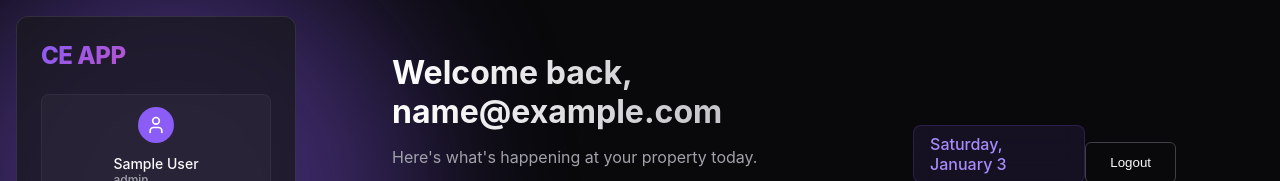
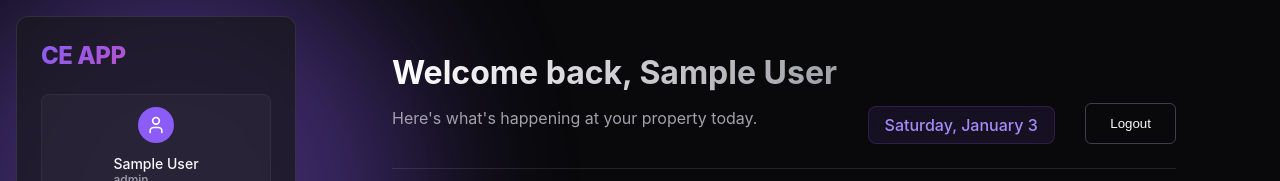
Before and after one commit to sabulikete/ce_prototype, a React (Vite) app in the folder client/: page /dashboard in a window 1280 px wide. Shown: the top 181 px of the page. Built offline with nearby package versions, Linux system fonts and the light colour scheme; no server answers; sample sign-in values are in the browser's storage.

Commit message:
addressed review poiunts

```diff
--- a/client/src/pages/Admin/AdminUsers.tsx
+++ b/client/src/pages/Admin/AdminUsers.tsx
@@ -6,7 +6,7 @@ import './AdminUsers.css';
 interface UserData {
   id: number;
   email: string;
-  name: string;
+  // name: string; // Removed as it's not in the Prisma schema
   role: 'ADMIN' | 'STAFF' | 'MEMBER';
   status: 'ACTIVE' | 'INACTIVE' | 'SUSPENDED';
   created_at: string;
@@ -48,6 +48,7 @@ const AdminUsers: React.FC = () => {
     e.preventDefault();
     setSending(true);
     try {
+      // Name is not stored in User model, but might be used for email or other purposes in invite
       const res = await createInvite(inviteData.email, inviteData.role, inviteData.name);
       setGeneratedLink(res.inviteLink);
       // Optionally reload users if the invite creates a placeholder user, but usually it doesn't until accepted
@@ -130,7 +131,8 @@ const AdminUsers: React.FC = () => {
                         <User size={16} />
                       </div>
                       <div className="user-info">
-                        <span className="user-name">{user.name}</span>
+                        {/* Name is not in schema, using email part as display name */}
+                        <span className="user-name">{user.email.split('@')[0]}</span>
                         <span className="user-email">{user.email}</span>
                       </div>
                     </div>
--- a/client/src/pages/Dashboard.tsx
+++ b/client/src/pages/Dashboard.tsx
@@ -35,11 +35,16 @@ const Dashboard: React.FC = () => {
     loadContent();
   }, []);
 
+  const displayName =
+    (user as any)?.name ||
+    (user as any)?.displayName ||
+    (user?.email ? user.email.split('@')[0] : undefined);
+
   return (
     <div className="dashboard fade-in">
       <header className="page-header">
         <div>
-          <h1 className="text-2xl font-bold">Welcome back, {user?.email}</h1>
+          <h1 className="text-2xl font-bold">Welcome back, {displayName || user?.email}</h1>
           <p className="text-muted">Here's what's happening at your property today.</p>
         </div>
         <div className="date-badge glass-panel">
```
Also changed, not shown: 2 other files (tests, documents, lock files or other folders).
